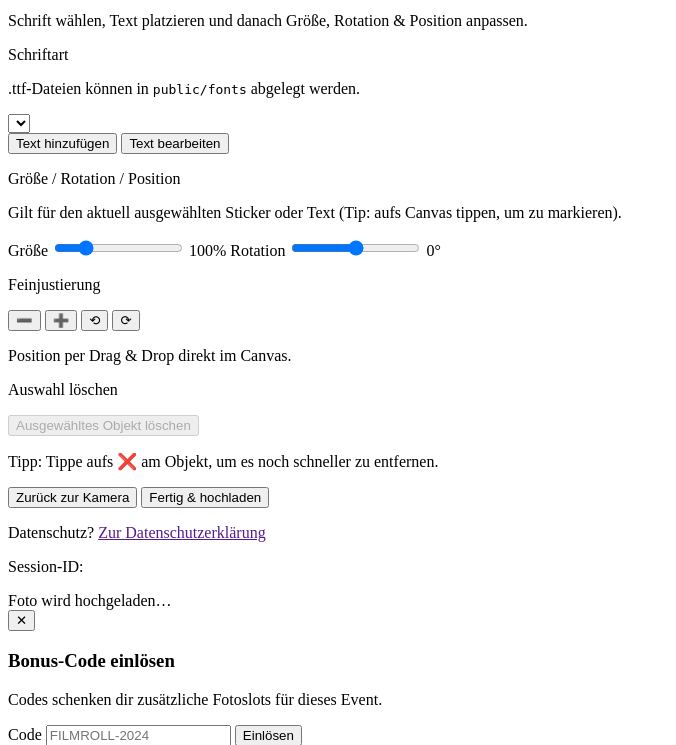
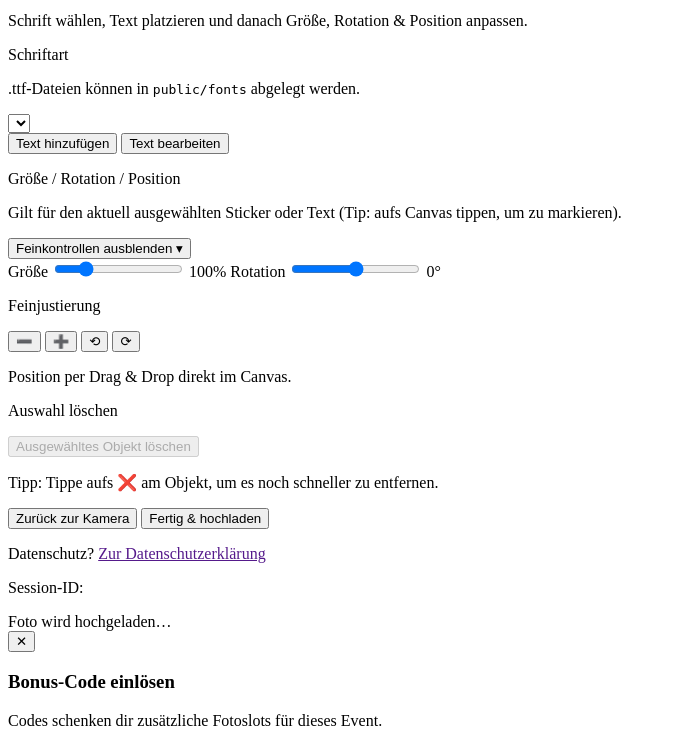
Before and after one commit to negurvulkan/CamNoir, a PHP site: template views/event.php in a window 1280 px wide. Shown: the part 1475-2220 px from the top of the page, without its empty margins (0-676 px from the left). Run offline with PHP 8.4, Linux system fonts and the light colour scheme; the template is opened without the code that fills it, so the values that code supplies are empty.

Commit message:
Make transform controls collapsible

```diff
--- a/public/css/style.css
+++ b/public/css/style.css
@@ -100,8 +100,14 @@
 .panel-card { background: rgba(0,0,0,0.2); border: 1px solid var(--border); border-radius: 12px; padding: 12px; display: flex; flex-direction: column; gap: 8px; box-shadow: inset 0 1px 0 rgba(255,255,255,0.03); }
 .panel-card.actions-row { flex-direction: row; align-items: center; justify-content: space-between; }
 .transform-panel { background: rgba(255,255,255,0.02); border: 1px solid var(--border); border-radius: 12px; padding: 12px; box-shadow: 0 8px 18px rgba(0,0,0,0.2); }
+.transform-panel.collapsed { padding-bottom: 10px; }
 .field.compact { gap: 4px; }
 .tool-header { display: flex; flex-direction: column; gap: 2px; }
+.tool-header.collapsible { flex-direction: row; justify-content: space-between; align-items: center; gap: 12px; }
+.tool-header-text { display: flex; flex-direction: column; gap: 2px; }
+.collapse-btn { display: inline-flex; align-items: center; gap: 8px; padding: 8px 10px; border-radius: 10px; border: 1px solid var(--border); background: var(--button-secondary-bg); color: var(--text); font-weight: 700; cursor: pointer; }
+.collapse-btn .chevron { font-size: 14px; transition: transform 0.2s ease; }
+.transform-panel.collapsed .collapse-btn .chevron { transform: rotate(-90deg); }
 .sticker-palette { display: flex; gap: 10px; overflow-x: auto; padding: 4px 0; }
 .sticker-btn { width: 72px; height: 72px; border-radius: 12px; border: 1px solid var(--border); background: var(--button-secondary-bg); padding: 8px; display: grid; place-items: center; cursor: pointer; }
 .sticker-btn img { width: 100%; height: 100%; object-fit: contain; }
--- a/views/event.php
+++ b/views/event.php
@@ -348,11 +348,17 @@
                     </div>
                 </div>
                 <div id="transform-panel" class="transform-panel hidden">
-                    <div class="tool-header">
-                        <p class="muted small">Größe / Rotation / Position</p>
-                        <p class="muted small">Gilt für den aktuell ausgewählten Sticker oder Text (Tip: aufs Canvas tippen, um zu markieren).</p>
+                    <div class="tool-header collapsible">
+                        <div class="tool-header-text">
+                            <p class="muted small">Größe / Rotation / Position</p>
+                            <p class="muted small">Gilt für den aktuell ausgewählten Sticker oder Text (Tip: aufs Canvas tippen, um zu markieren).</p>
+                        </div>
+                        <button id="transform-toggle-btn" class="collapse-btn" type="button" aria-expanded="true" aria-controls="transform-content">
+                            <span id="transform-toggle-label">Feinkontrollen ausblenden</span>
+                            <span class="chevron" aria-hidden="true">▾</span>
+                        </button>
                     </div>
-                    <div class="panel-grid compact-grid">
+                    <div id="transform-content" class="panel-grid compact-grid">
                         <div class="panel-card">
                             <label class="field compact">
                                 <span class="muted small">Größe</span>
```
Also changed, not shown: public/js/app.js.
